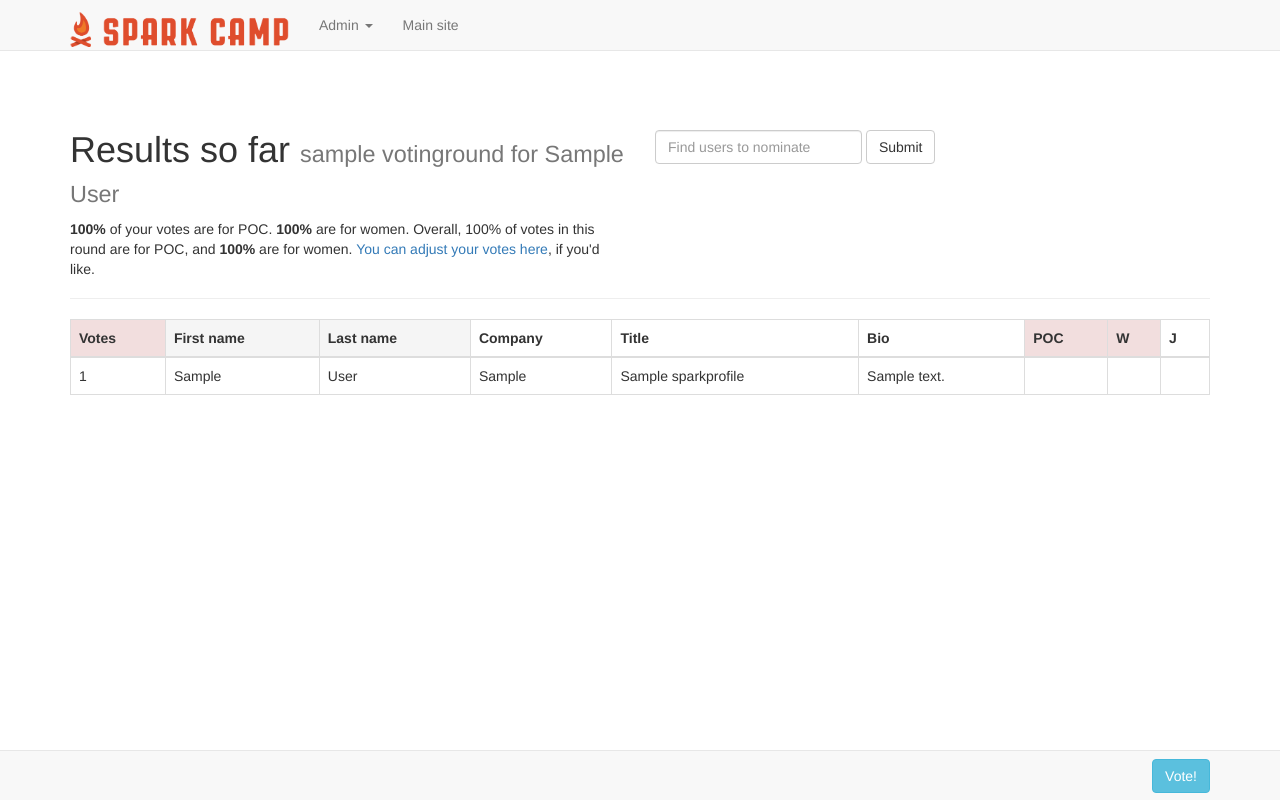
After one commit to mthomps00/spark-imp, a Django app: page /round/1/ in a window 1280 px wide. The commit adds this page. Run offline with Django 3.2, Linux system fonts and the light colour scheme; a user stored in the database is signed in; tables that the repository leaves empty hold one stand-in row (values such as "Sample post"); some libraries are stand-ins or nearby versions; some web fonts are replaced.

Commit message:
Added voting rounds and fixed vote tallies. Voting loads slow.

```diff
--- /dev/null
+++ b/invites2/templates/nod/round.html
@@ -0,0 +1,89 @@
+{% extends "nod/vote.html" %}
+
+    {% block pageheader %}
+    <div class="row">
+        <div class="col-lg-6">
+            <h1>Results so far <small> {{ round.short_name|lower }} for {{ round.camp.display_name }}</small></h1>
+            {% if your_picks %}
+            <p><strong>{{ percents.your_poc }}%</strong> of your votes are for POC. <strong>{{ percents.your_women }}%</strong> are for women. Overall, {{ percents.poc }}% of votes in this round are for POC, and <strong>{{ percents.women }}%</strong> are for women. <a href="{% url 'vote' round=round.id %}">You can adjust your votes here</a>, if you'd like.</p>
+            {% else %}
+            <p>You haven't cast any votes in this round as yet. <a href="{% url 'vote' round=round.id %}">Vote!</a></p>
+            {% endif %}
+
+        </div>
+        <div class="col-lg-6">
+            <br />
+            <form action="{% url 'nodsearch' %}" class="form-inline" method="GET" >
+            <div class="form-group">
+                <input type="text" class="form-control" id="q" name="q" placeholder="Find users to nominate" />
+            </div>
+            <button type="submit" class="btn btn-default">Submit</button>
+            </form>
+        </div>
+    </div>
+    {% endblock pageheader %}
+
+    {% block main %}
+    <div class="container">
+        <div class="row">
+            <div class="col-lg-12">
+                {% if all_picks %}
+                    <div class="table-responsive">
+                    <table class="table table-bordered" id="vote-table">
+                        <thead>
+                            <tr>
+                                <th class="col-sm-1">Votes</th>
+                                <th>First name</th>
+                                <th>Last name</th>
+                                <th>Company</th>
+                                <th>Title</th>
+                                <th>Bio</th>
+                                <th>POC</th>
+                                <th>W</th>
+                                <th>J</th>
+                            </tr>
+                        </thead>
+                    {% for pick in all_picks %}
+                        <tr>
+                            <td>{{ pick.value }}</td>
+                            <td>{{ pick.first_name }}</td>
+                            <td>{{ pick.last_name }}</td>
+                            <td>{{ pick.sparkprofile.employer }}</td>
+                            <td>{{ pick.sparkprofile.job_title }}</td>
+                            <td>{{ pick.sparkprofile.bio }}</td>
+                            <td>{% if pick.sparkprofile.poc %}<span class="glyphicon glyphicon-ok"></span>{% endif %}</td>
+                            <td>{% if pick.sparkprofile.woman %}<span class="glyphicon glyphicon-ok"></span>{% endif %}</td>
+                            <td>{% if pick.sparkprofile.journo %}<span class="glyphicon glyphicon-ok"></span>{% endif %}</td>
+                        </tr>
+                    {% endfor %}
+                    </table>
+                    </div>
+                {% else %}
+                    <h3>No votes yet for this round.</h3>
+                {% endif %}
+            </div>
+        </div>
+    </div>
+
+    <nav class="navbar navbar-default navbar-fixed-bottom text-right">
+        <div class="container">
+            <div class="navbar-form">
+                <input type="submit" class="btn btn-info navbar-right" value="Vote!" id="nodsubmit" />
+            </div>
+        </div>
+    </nav>
+    </form>
+    {% endblock main %}
+
+    {% block customscripts %}
+    <script src="{{ STATIC_URL }}_js/jquery.tablesorter.mod.js"></script>
+    <script type="text/javascript">
+      $(document).ready(function() {
+        $("#vote-table").tablesorter({
+          sortList: [[0,1],[6,1],[7,1],[2,0],[1,0]],
+          cssDesc: 'active',
+          cssAsc: 'danger',
+        });
+      });
+    </script>
+    {% endblock customscripts %}
--- a/invites2/templates/nod/search.html
+++ b/invites2/templates/nod/search.html
@@ -57,12 +57,12 @@
                                 {% if nominate %}
                                 <td><input type="checkbox" name="checked" value="{{ result.id }}" /></td>
                                 {% endif %}
-                                <td>{{ result.first_name }} {{ result.last_name }}</td>
+                                <td>{% if result.first_name %}{{ result.first_name }} {{ result.last_name }}{% else %}{{ result.username }}{% endif %}</td>
                                 <td>{{ result.sparkprofile.employer }}</td>
                                 <td>{{ result.sparkprofile.job_title }}</td>
                                 <td>{{ result.sparkprofile.bio }}</td>
                                 <td>{% if result.sparkprofile.poc %}<span class="glyphicon glyphicon-ok"></span>{% endif %}</td>
-                                <td>{% if result.sparkprofile.w %}<span class="glyphicon glyphicon-ok"></span>{% endif %}</td>
+                                <td>{% if result.sparkprofile.woman %}<span class="glyphicon glyphicon-ok"></span>{% endif %}</td>
                                 <td>{% if result.sparkprofile.journo %}<span class="glyphicon glyphicon-ok"></span>{% endif %}</td>
                             </tr>
                         {% endfor %}
@@ -87,7 +87,7 @@
                 <select class="form-control" name="campselect">
                     <option value="">Choose a camp (optional):</option>
                     {% for camp in camps %}
-                    <option value="{{ camp.id }}">{{ camp.display_name }}</option>
+                    <option value="{{ camp.id }}">{% if camp.display_name %}{{ camp.display_name }}{% else %}{{ camp.theme }}{% endif %}</option>
                     {% endfor %}
                 </select>
                 {% else %}
--- a/invites2/templates/nod/vote.html
+++ b/invites2/templates/nod/vote.html
@@ -3,6 +3,12 @@
     {% block customstyles %}
     body {
         padding-bottom: 70px;
+    }
+
+    input[type=number]::-webkit-inner-spin-button,
+    input[type=number]::-webkit-outer-spin-button {
+      -webkit-appearance: none;
+      margin: 0;
     }
 
     input.vote_tally {
@@ -24,7 +30,7 @@
             <br />
             <form action="{% url 'nodsearch' %}" class="form-inline" method="GET" >
             <div class="form-group">
-                <input type="text" class="form-control" id="q" name="q" placeholder="Search users to nominate others" />
+                <input type="text" class="form-control" id="q" name="q" placeholder="Find users to nominate" />
             </div>
             <button type="submit" class="btn btn-default">Submit</button>
             </form>
@@ -44,7 +50,7 @@
                         <thead>
                             <tr>
                                 <th><span class="glyphicon glyphicon-plus-sign" alt="Expand all rows" id="expand_all"></span></th>
-                                <th>Votes</th>
+                                <th class="col-sm-1">Votes</th>
                                 <th>First name</th>
                                 <th>Last name</th>
                                 <th>Company</th>
@@ -61,30 +67,41 @@
                             {% for nominee in nomination.list %}
                             {% if forloop.first %}
                             <td><span class="glyphicon glyphicon-plus-sign"></span></td>
-                            <td><span class="glyphicon glyphicon-chevron-left" class="subtract_vote"></span><input type="number" name="vote_tally" min="{{ nominee.minimum }}" max="50" size="2" value="{{ nominee.count }}" class="vote_tally" /></span>&nbsp;
-                                <span class="glyphicon glyphicon-chevron-right" class="add_vote"></span><input type="hidden" value="{{ nominee.pk }}" name="voter_id" /></td>
+                            <td><span class="glyphicon glyphicon-chevron-left" class="subtract_vote"></span><input type="number" name="vote_tally" min="{{ nominee.minimum }}" max="50" size="2" value="{{ nominee.count }}" class="vote_tally" /></span><span class="glyphicon glyphicon-chevron-right" class="add_vote"></span><input type="hidden" value="{{ nominee.pk }}" name="nominee_id" /></td>
                             <td>{{ nominee.user.first_name }}</td>
                             <td>{{ nominee.user.last_name }}</td>
                             <td>{{ nominee.user.sparkprofile.employer }}</td>
                             <td>{{ nominee.user.sparkprofile.job_title }}</td>
                             <td>{{ nominee.user.sparkprofile.bio }}</td>
                             <td>{% if nominee.user.sparkprofile.poc %}<span class="glyphicon glyphicon-ok"></span>{% endif %}</td>
-                            <td>{% if nominee.user.sparkprofile.w %}<span class="glyphicon glyphicon-ok"></span>{% endif %}</td>
+                            <td>{% if nominee.user.sparkprofile.woman %}<span class="glyphicon glyphicon-ok"></span>{% endif %}</td>
                             <td>{% if nominee.user.sparkprofile.journo %}<span class="glyphicon glyphicon-ok"></span>{% endif %}</td>
                         </tr>
                         <tr class="vote_more expand-child" style="display:none;">
-                            <td colspan="10">
+                            <td colspan="6">
+                                <h4>Nominations</h4>
+                                <ul>
                                 {% endif %}
-                                <p><strong>{{ nominee.nominated_by }}</strong>
-                                <dl class="dl-horizontal">
-                                    <dt>Reason:</dt><dd>{{ nominee.reason }}</dd>
-                                    <dt>Description:</dt><dd>{{ nominee.description }}</dd>
-                                </dl>
+                                <li><strong>{{ nominee.nominated_by }}</strong> {% if nominee.description %}<em>Description:</em> {{ nominee.description }}{% endif %} {% if nominee.reason %}<em>Reason:</em> {{ nominee.reason }}<br />{% endif %}</li>
                                 {% if forloop.last %}
+                                </ul>
+                                <h4>Votes</h4>
+                                <ul>
+                                {% for vote in nominee.votes %}
+                                    {% if vote.value > 0 %}
+                                    <li><strong>{{ vote.ballot.voter }}</strong> ({{ vote.value }})
+                                        {% if vote.comment %}{{ vote.comment }}{% endif %}</li>
+                                    {% endif %}
+                                {% endfor %}
+                                </ul>
                                 <div class="form-group">
                                     <label for="vote_comments" />Your comment:</label>
-                                    <input type="text" class="vote_more" value="{{ nominee.comments }}" id="vote_comments" />
+                                    <input type="text" class="vote_more" value="{{ nominee.comments }}"  />
                                 </div>
+                            </td>
+                            <td colspan = "4">
+                                <h4>More on {{ nominee.first_name }}</h4>
+                                <p>{{ nominee.sparkprofile.twitter }}</p>
                             </td>
                         </tr>
                     {% endif %}{% endfor %}{% endfor %}
@@ -93,7 +110,6 @@
                 {% else %}
                     <h3>No nominations yet for {{ camp.display_name }}.</h3>
                 {% endif %}
-                {% if request %}{{ request }}{% endif %}
             </div>
         </div>
     </div>
--- a/invites2/urls.py
+++ b/invites2/urls.py
@@ -34,9 +34,10 @@ urlpatterns = patterns('',
     # Nod views
     url(r'^search/$', search, name="search"), # generic search of all users
     url(r'^search/nominate/$', search, {'nominate': True}, name="nodsearch"), # search for potential nominees for camp
-    # url(r'^search/nominate/(?P<camptheme>[a-zA-Z-,& ]+)/$', search, {'nominate': True}, name="nodsearch"), # nominate users for a particular camp
+    # url(r'^(?P<camptheme>[a-zA-Z-,& ]+)/nominate/$', search, {'nominate': True}, name="nodsearch"), # nominate users for a particular camp
     url(r'^nominated/$', nominated, name="nominated"), # nominated users
-    url(r'^vote/(?P<round>\d+)/$', vote, name="vote"), # camp dashboard
+    url(r'^vote/(?P<round>\d+)/$', vote, name="vote"), # voting table
+    url(r'^round/(?P<round>\d+)/$', round, name="round"), # voting round breakdown
 
     # Deprecated views (replace these!)
     url(r'^camps/$', camps, name="camps"),
--- a/nod/views.py
+++ b/nod/views.py
@@ -103,27 +103,31 @@ def vote(request, round):
 
     if request.method == 'POST':
         tally = request.POST.getlist('vote_tally')
-        nominees = request.POST.getlist('voter_id')
+        nominees = request.POST.getlist('nominee_id')
         h = 0
         i = len(nominees)
         while h < i:
-            value = tally[h]
+            current_tally = int(float(tally[h]))
             nod = Nomination.objects.get(id=nominees[h])
+            votes = Vote.objects.filter(user=nod.user, ballot__voting_round=round).exclude(ballot=ballot).values_list('value', flat=True)
+            votecount = sum(votes)
+            value = current_tally - votecount
             vote, created = Vote.objects.get_or_create(user=nod.user, ballot=ballot)
-            if created == False:
-                vote.value = value
+            vote.value = value
+            if value == 0:
+                vote.delete()
+            else:
                 vote.save()
             h += 1
 
     for nomination in nominations:
         count = 0
-        nomination.allvotes = Vote.objects.filter(user=nomination.user)
-        nomination.othernods = Nomination.objects.filter(user=nomination.user, camp=camp).exclude(pk=nomination.pk)
-        your_vote, created = Vote.objects.get_or_create(user=nomination.user, ballot=ballot)
-        for vote in nomination.allvotes:
+        nomination.votes = Vote.objects.filter(user=nomination.user)
+        nomination.your_vote, created = Vote.objects.get_or_create(user=nomination.user, ballot=ballot)
+        for vote in nomination.votes:
             count = count + vote.value
         nomination.count = count
-        nomination.minimum = count - your_vote.value
+        nomination.minimum = count - nomination.your_vote.value
 
     ballot_votes = Vote.objects.filter(ballot=ballot)
     vote_count = 0
@@ -139,3 +143,46 @@ def vote(request, round):
     }
 
     return render_to_response('nod/vote.html', variables, context_instance=RequestContext(request))
+
+@login_required
+def round(request, round):
+    round = VotingRound.objects.get(id=round)
+    ballot, created = Ballot.objects.get_or_create(voter=request.user, voting_round=round)
+    votes = Vote.objects.filter(value__gt=0,ballot__voting_round=round)
+    all_ids = votes.values_list('user',flat=True)
+    all_picks = User.objects.filter(id__in=all_ids)
+    your_ids = Vote.objects.filter(value__gt=0,ballot=ballot).values_list('user',flat=True)
+    your_picks = User.objects.filter(id__in=your_ids)
+
+    for pick in all_picks:
+        pick.value = sum(Vote.objects.filter(user=pick.id).values_list('value',flat=True))
+
+    # Calculate the demographic breakdown of the round.
+    all_poc = all_picks.filter(sparkprofile__poc=True)
+    your_poc = your_picks.filter(sparkprofile__poc=True)
+    all_women = all_picks.filter(sparkprofile__woman=True)
+    your_women = your_picks.filter(sparkprofile__woman=True)
+
+    def percent(part, whole):
+        denominator = float(len(whole))
+        numerator = float(len(part))
+        if denominator <= 0:
+            denominator = 1
+        return int(100 * (numerator/denominator))
+
+    percents = {
+        'poc': percent(all_poc, all_picks),
+        'women': percent(all_women, all_picks),
+        'your_poc': percent(your_poc, your_picks),
+        'your_women': percent(your_women, your_picks),
+        }
+
+    variables = {
+        'round': round,
+        'all_picks': all_picks,
+        'your_picks': your_picks,
+        'ballot': ballot,
+        'percents': percents,
+    }
+
+    return render_to_response('nod/round.html', variables, context_instance=RequestContext(request))
```
Also changed, not shown: nod/migrations/0015_auto_20150110_1730.py (added), nod/migrations/0016_auto_20150110_1819.py (added).
